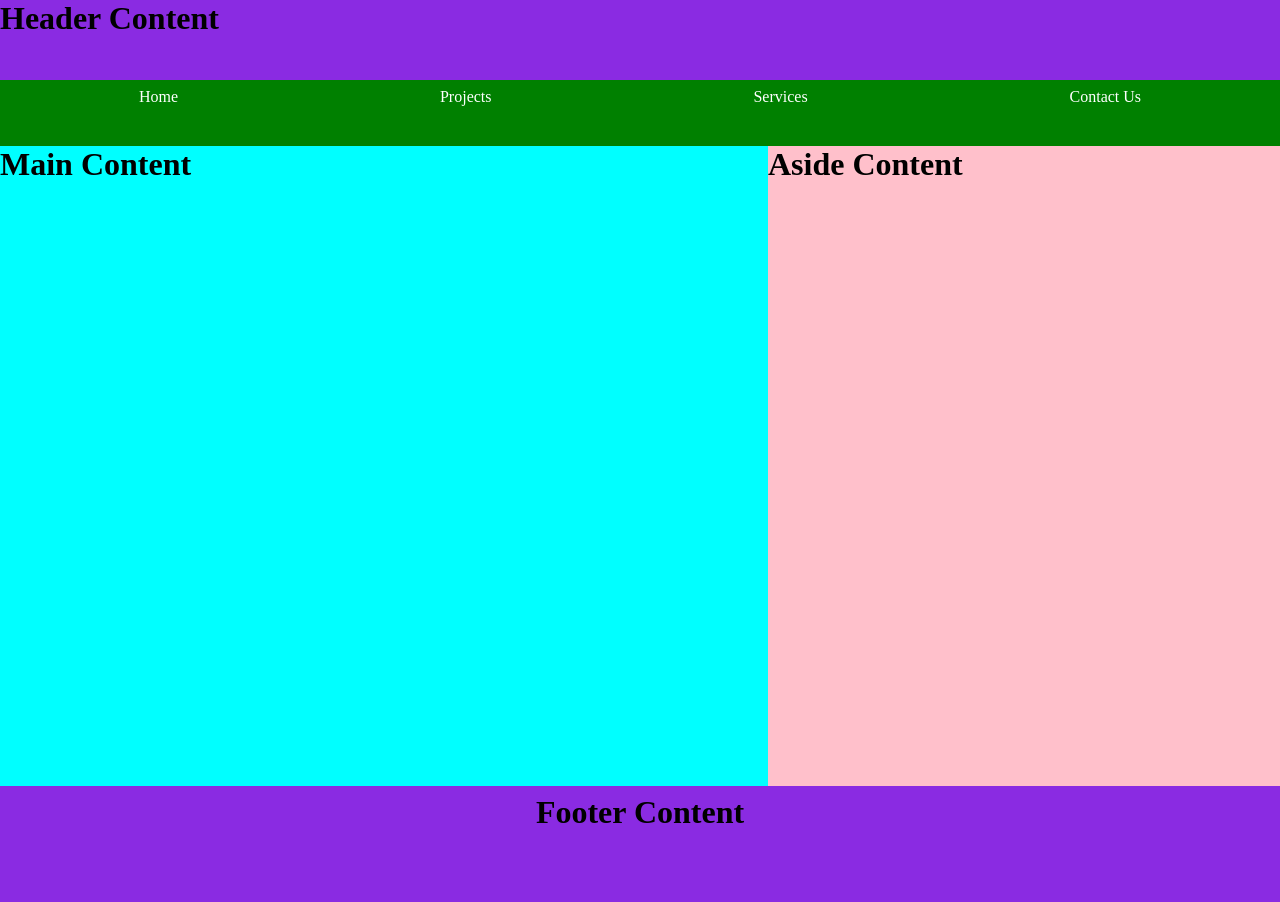
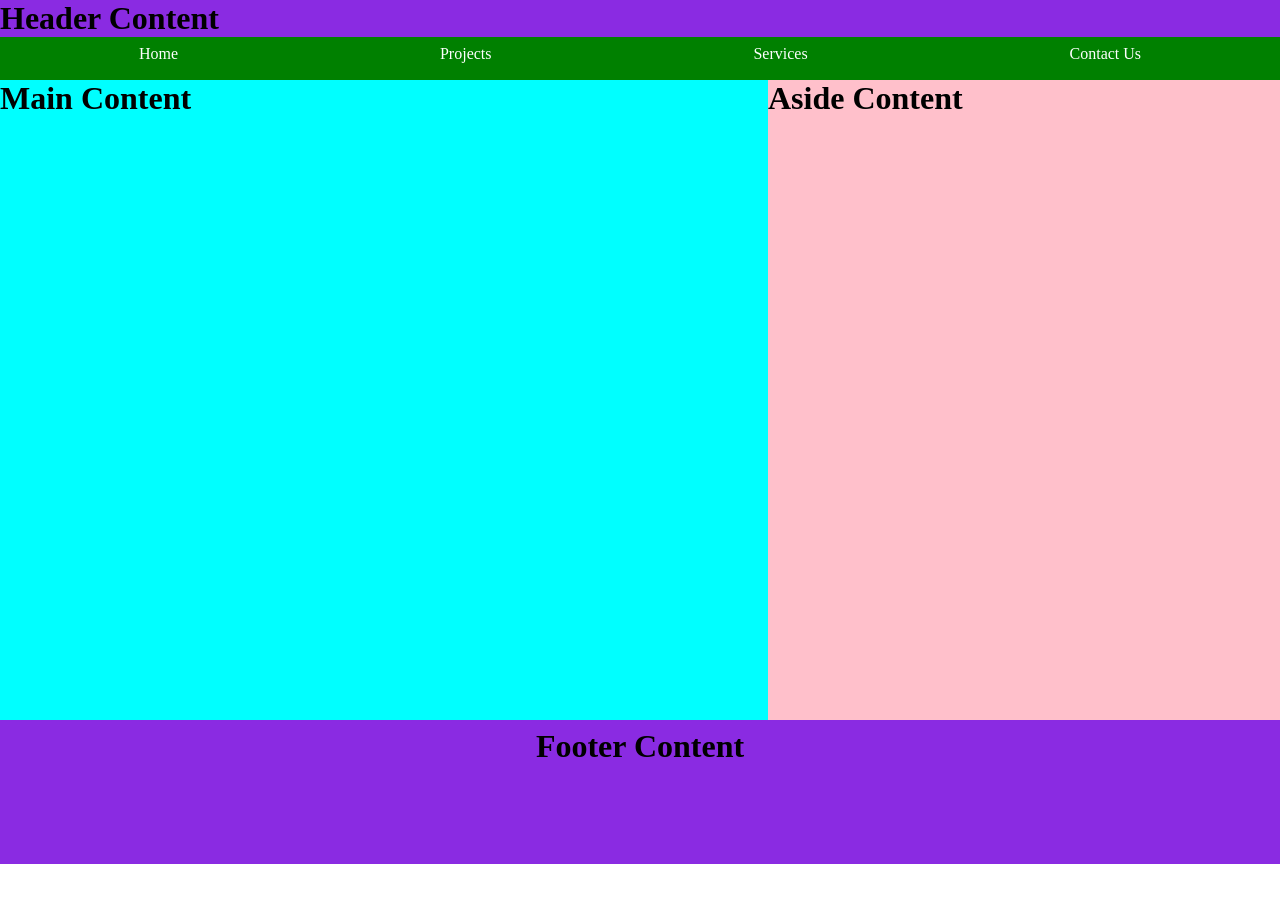
Before and after one commit to euge86/wdd131, a plain HTML site: page week01/basic-layout.html in a window 1280 px wide. After the commit the page ends 864 px from the top, so only its background shows below. Drawn offline with Linux system fonts and the light colour scheme.

Commit message:
fixed html css

```diff
--- a/week01/basic-layout.html
+++ b/week01/basic-layout.html
@@ -4,12 +4,11 @@
     <meta charset="UTF-8">
     <meta name="viewport" content="width=, initial-scale=1.0">
     <link rel="stylesheet" href="styles/layout.css">
-    <title>HTML and CSS</title>
+    <title>WDD 131 - Dynamic Web Fundamentals - Eugenia Espejo</title>
 </head>
 <body>
     <header>
         <h1>Header Content</h1>
-    </header>
         <nav>
             <ul>
                 <li><a href="#" title="Home">Home</a></li>
@@ -19,6 +18,8 @@
             </ul>
 
         </nav>
+    </header>
+
     <main>
         <div class="main-content"><h1>Main Content</h1></div>
         <div class="aside-content"><h1>Aside Content</h1></div>
--- a/week01/styles/layout.css
+++ b/week01/styles/layout.css
@@ -20,7 +20,7 @@ nav {
     grid-column: 1/4;
     padding: 0.5rem;
     background-color: green;
-    margin: o auto;
+    margin: 0 auto;
     height: 50px;
 
 }
```
Lines whose indentation alone changed are shown as unchanged.
